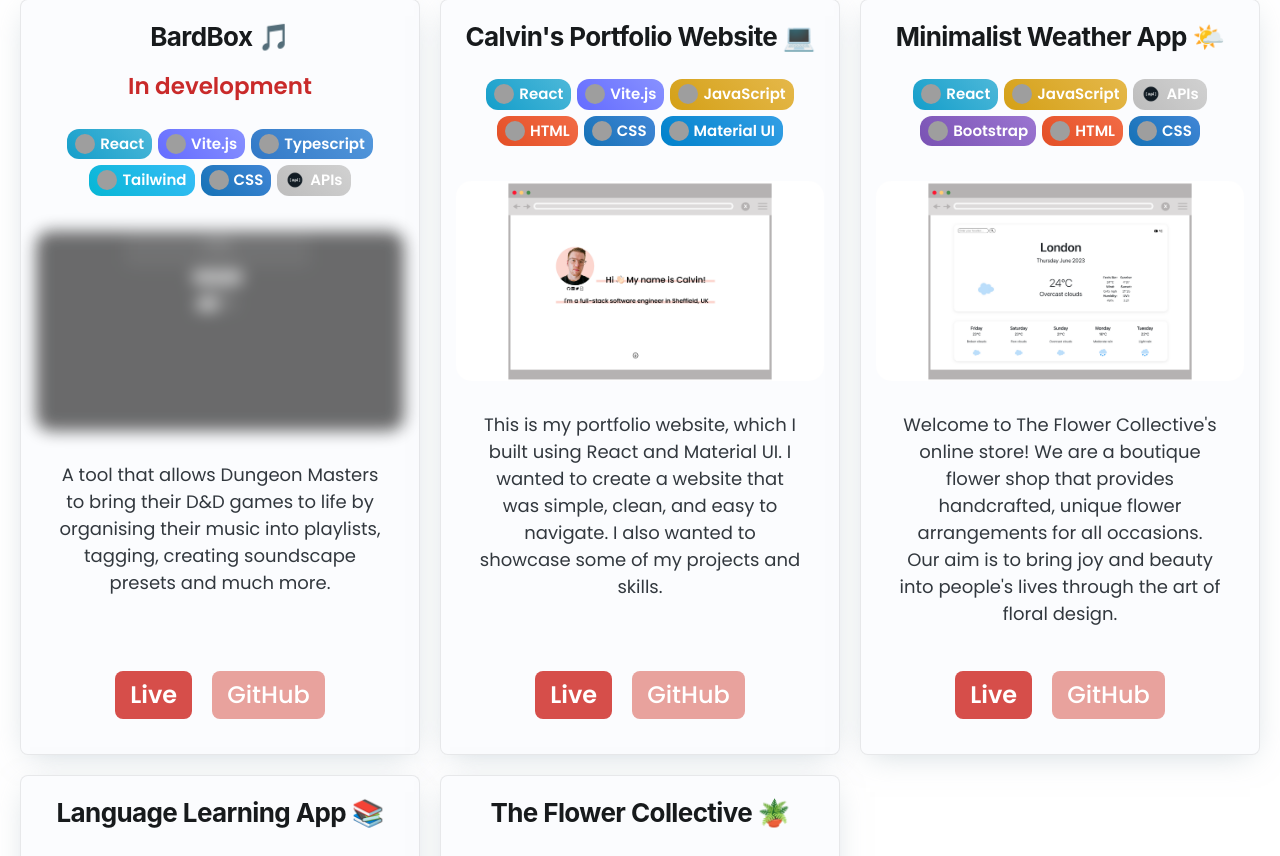
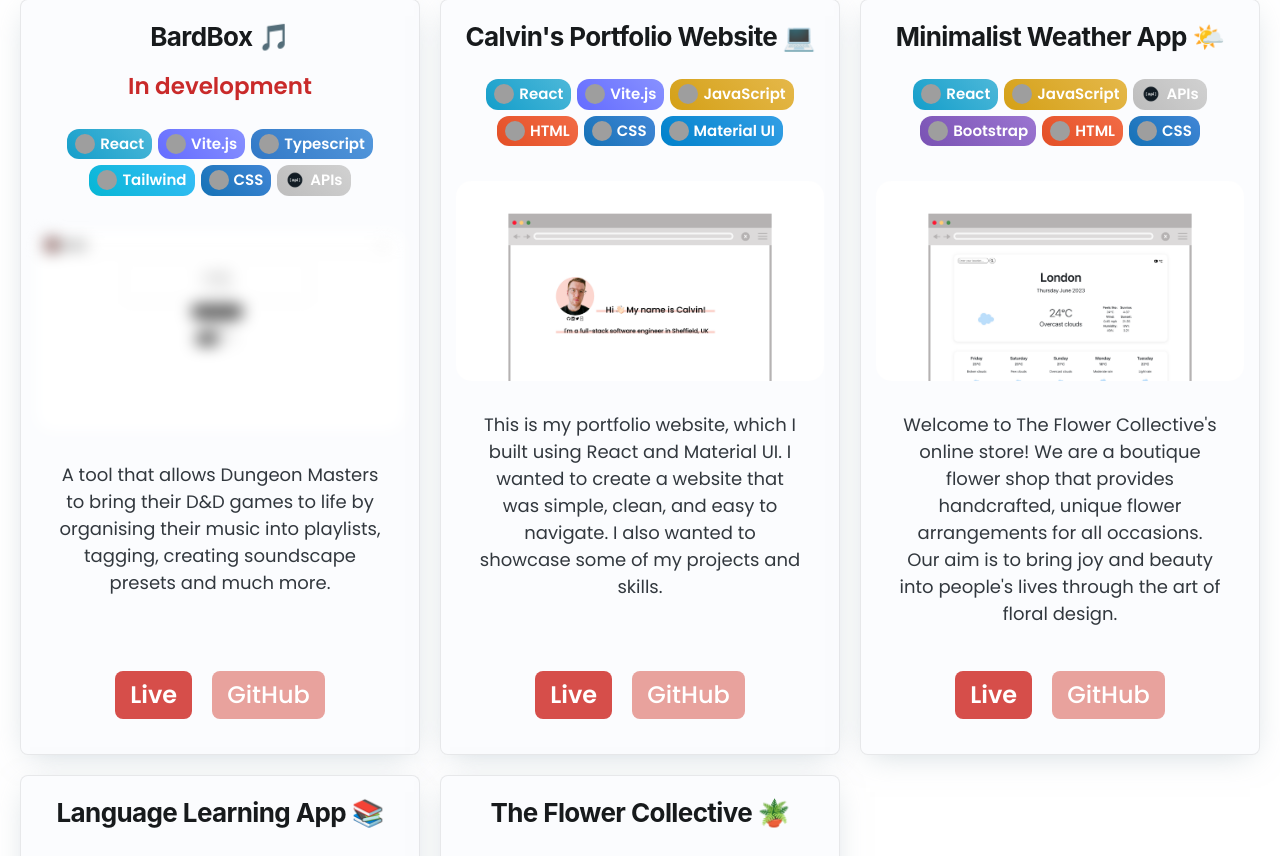
Before and after one commit to CodeByCalvin/Calvin-Merry-Dev, a React (Vite) app: page / in a window 1280 px wide. Shown: the part 1224-2080 px from the top of the page. Built offline with nearby package versions, Linux system fonts and the light colour scheme; grey boxes are pictures that could not be loaded.

Commit message:
Update bardbox image

```diff
--- a/src/css/projectCard.css
+++ b/src/css/projectCard.css
@@ -13,6 +13,7 @@
   width: 100%;
   height: 20rem;
   object-fit: cover;
+  object-position: top;
   border-radius: 15px;
   flex-shrink: 0;
   margin-bottom: 1.5rem;
@@ -79,7 +80,6 @@
 
 .blur-card .blur-img {
   filter: blur(8px);
-  opacity: 0.6;
 }
 
 .blur-card .btn-group {
```
Also changed, not shown: public/projectImgs/bardboximg.png.
